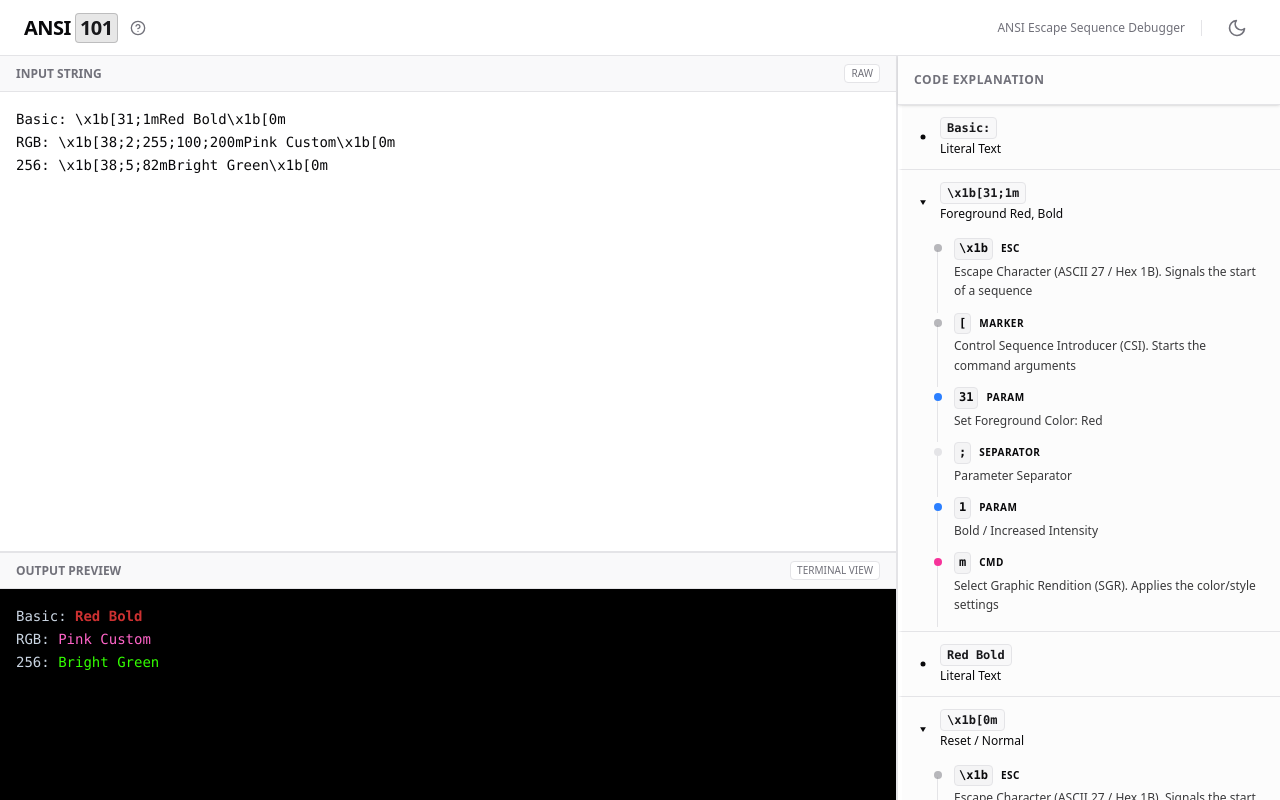
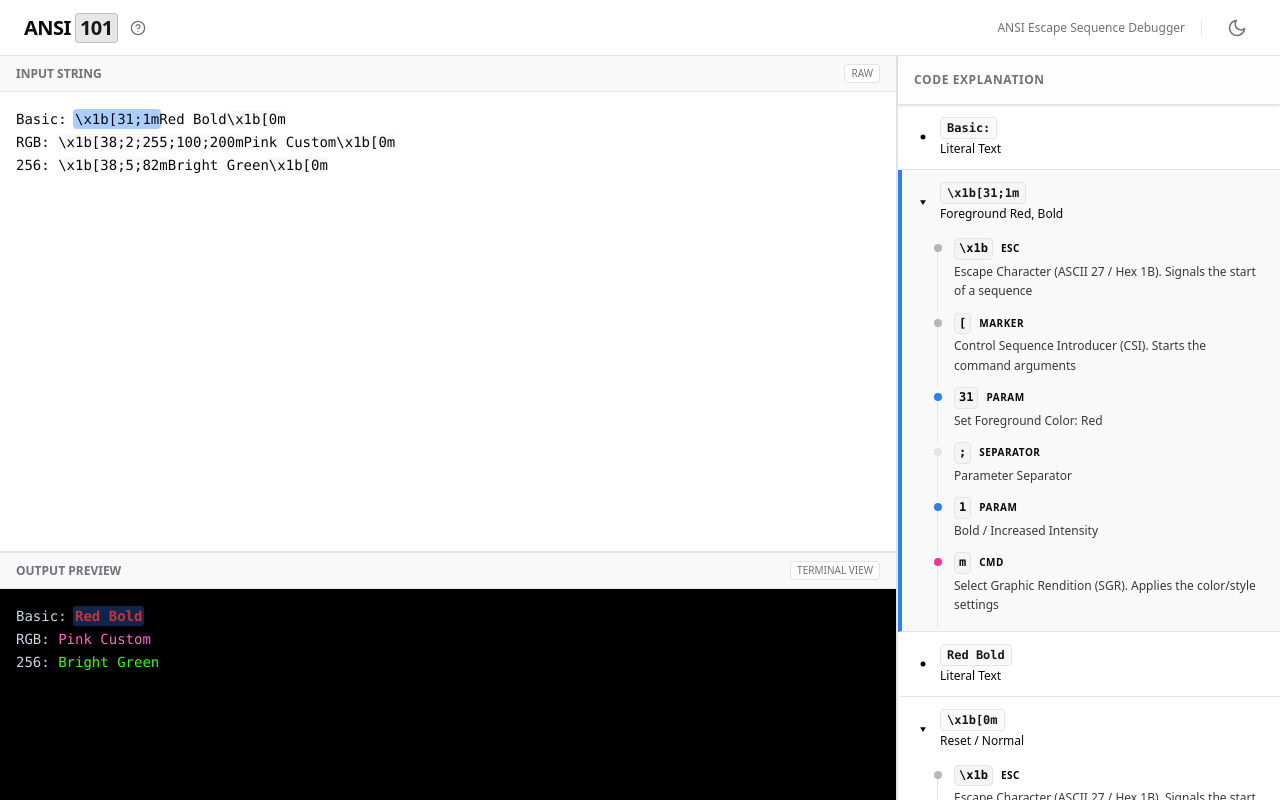
Before and after one commit to codecrafters-io/ansi101, a Next.js app: page / in a window 1280 px wide. Built offline with nearby package versions, Linux system fonts and the light colour scheme.

Commit message:
feat: persistent hightlights beta, support to highlight in all panels

```diff
--- a/src/app/page.tsx
+++ b/src/app/page.tsx
@@ -2,6 +2,8 @@
 import { useState, useEffect, useCallback, useRef, Suspense } from "react";
 import { Menu, X, HelpCircle } from "lucide-react";
 import { useSearchParams } from "next/navigation";
+import Link from "next/link";
+import clsx from "clsx";
 
 import { parseAnsi } from "@/utils/ansiParser";
 import { AnsiToken } from "@/types/ansi";
@@ -19,10 +21,27 @@ const MIN_SIDEBAR_WIDTH = 250;
 const MAX_SIDEBAR_WIDTH = 800;
 
 function ANSIWorkspace() {
-  const [input, setInput] = useState(DEFAULT_INPUT);
-  const [tokens, setTokens] = useState<AnsiToken[]>([]);
+  const searchParams = useSearchParams();
+
+  const getInitialData = () => {
+    const urlInput = searchParams.get("q") || searchParams.get("input");
+    const rawInput = urlInput || DEFAULT_INPUT;
+
+    const t = parseAnsi(rawInput);
+
+    const firstAnsi = t.find((x) => x.type === "ansi");
+    const s = firstAnsi ? firstAnsi.id : t[0]?.id || null;
+
+    return { input: rawInput, tokens: t, selectedId: s };
+  };
+
+  const [initialData] = useState(getInitialData());
+  const [input, setInput] = useState(initialData.input);
+  const [tokens, setTokens] = useState<AnsiToken[]>(initialData.tokens);
+  const [selectedId, setSelectedId] = useState<string | null>(
+    initialData.selectedId
+  );
   const [hoveredId, setHoveredId] = useState<string | null>(null);
-  const searchParams = useSearchParams();
 
   const [isSidebarOpen, setIsSidebarOpen] = useState(false);
   const [isInfoOpen, setIsInfoOpen] = useState(false);
@@ -53,11 +72,11 @@ function ANSIWorkspace() {
   );
 
   useEffect(() => {
-    const queryParam = searchParams.get("q") || searchParams.get("input");
-
-    if (queryParam) {
-      setInput(queryParam);
-    }
+    const data = getInitialData();
+    setInput(data.input);
+    setTokens(data.tokens);
+    setSelectedId(data.selectedId);
+    // eslint-disable-next-line react-hooks/exhaustive-deps
   }, [searchParams]);
 
   useEffect(() => {
@@ -73,25 +92,32 @@ function ANSIWorkspace() {
 
   useEffect(() => {
     setTokens(parseAnsi(input));
+
+    if (!input) {
+      setSelectedId(null);
+    }
   }, [input]);
 
   return (
     <main
-      className={`h-dvh w-screen bg-background flex flex-col overflow-hidden text-foreground font-sans transition-colors duration-300 relative ${
-        isResizing ? "cursor-col-resize select-none" : ""
-      }`}
+      className={clsx(
+        "h-dvh w-screen bg-background flex flex-col overflow-hidden text-foreground font-sans transition-colors duration-300 relative",
+        isResizing && "cursor-col-resize select-none"
+      )}
     >
       <LoadingScreen />
       <InfoModal isOpen={isInfoOpen} onClose={() => setIsInfoOpen(false)} />
       {/* HEADER */}
       <header className="h-14 shrink-0 border-b border-border flex items-center justify-between px-4 lg:px-6 bg-card/80 backdrop-blur-sm z-40 relative">
         <div className="flex items-center gap-2">
+          <Link href="/">
             <h1 className="font-bold text-xl tracking-tight flex items-center gap-1">
               ANSI
               <span className="text-primary bg-primary/10 px-1 rounded border border-primary/20">
                 101
               </span>
             </h1>
+          </Link>
 
           <button
             onClick={() => setIsInfoOpen(true)}
@@ -128,9 +154,9 @@ function ANSIWorkspace() {
 
       {/* Main Workspace */}
       <div className="flex-1 flex overflow-hidden relative">
-        {/* LEFT COLUMN: Input & Preview */}
+        {/* LEFT COLUMN */}
         <div className="flex-1 flex flex-col min-w-0 bg-secondary/5">
-          {/* Top: Input Area */}
+          {/* Input Area */}
           <div className="flex-1 flex flex-col border-b border-border relative min-h-[50%] lg:min-h-75">
             <div className="bg-muted/50 px-4 py-2 text-xs font-bold text-muted-foreground uppercase z-20 border-b border-border flex items-center justify-between">
               <span>Input String</span>
@@ -145,11 +171,14 @@ function ANSIWorkspace() {
                 setInput={setInput}
                 tokens={tokens}
                 hoveredId={hoveredId}
+                onHoverChange={setHoveredId}
+                selectedId={selectedId}
+                onSelect={setSelectedId}
               />
             </div>
           </div>
 
-          {/* Bottom: Preview Area */}
+          {/* Preview Area */}
           <div className="h-1/2 lg:h-1/3 flex flex-col border-t border-border bg-background">
             <div className="bg-muted/50 px-4 py-2 text-xs font-bold text-muted-foreground uppercase flex justify-between items-center border-b border-border">
               <span>Output Preview</span>
@@ -159,7 +188,13 @@ function ANSIWorkspace() {
             </div>
 
             <div className="flex-1 p-4 overflow-auto scrollbar-thin scrollbar-thumb-terminal-border bg-black">
-              <TerminalOutput tokens={tokens} hoveredId={hoveredId} />
+              <TerminalOutput
+                tokens={tokens}
+                hoveredId={hoveredId}
+                onHoverChange={setHoveredId}
+                selectedId={selectedId}
+                onSelect={setSelectedId}
+              />
             </div>
           </div>
         </div>
@@ -174,35 +209,21 @@ function ANSIWorkspace() {
           id="mobile-sidebar"
           ref={sidebarRef}
           style={
-            {
-              "--sidebar-width": `${sidebarWidth}px`,
-            } as React.CSSProperties
+            { "--sidebar-width": `${sidebarWidth}px` } as React.CSSProperties
           }
-          className={`
-            /* BASE WIDTH */
-            w-full
-
-            /* DESKTOP WIDTH */
-            lg:w-(--sidebar-width)
-
-            bg-card border-l border-border
-            flex flex-col
-            transition-transform duration-300 ease-in-out
-            shrink-0
-
-            /* MOBILE DRAWER BEHAVIOR */
-            ${
+          className={clsx(
+            "w-full lg:w-(--sidebar-width) bg-card border-l border-border flex flex-col transition-transform duration-300 ease-in-out shrink-0",
             isSidebarOpen
-                ? "fixed inset-0 z-50 top-14 translate-x-0" // Open: Cover screen
-                : "fixed inset-0 z-50 top-14 translate-x-full lg:translate-x-0 lg:static" // Closed: Off-screen OR Desktop Static
-            }
-        `}
+              ? "fixed inset-0 z-50 top-14 translate-x-0"
+              : "fixed inset-0 z-50 top-14 translate-x-full lg:translate-x-0 lg:static"
+          )}
         >
           {/* DRAG HANDLE (Desktop Only) */}
           <div
-            className={`hidden lg:block absolute left-0 top-0 bottom-0 w-1 -ml-0.75 cursor-col-resize hover:bg-primary/50 active:bg-primary transition-colors z-50 ${
+            className={clsx(
+              "hidden lg:block absolute left-0 top-0 bottom-0 w-1 -ml-0.75 cursor-col-resize hover:bg-primary/50 active:bg-primary transition-colors z-50",
               isResizing ? "bg-primary" : "bg-transparent"
-            }`}
+            )}
             onMouseDown={startResizing}
           />
           {/* Cover Sidebar When Resizing */}
@@ -213,6 +234,8 @@ function ANSIWorkspace() {
             tokens={tokens}
             onHoverChange={setHoveredId}
             hoveredId={hoveredId}
+            selectedId={selectedId}
+            onSelect={setSelectedId}
           />
         </div>
       </div>
--- a/src/components/ExplanationSidebar.tsx
+++ b/src/components/ExplanationSidebar.tsx
@@ -1,27 +1,42 @@
+import { useEffect, useRef, forwardRef } from "react";
+import clsx from "clsx";
+
 import { AnsiToken } from "@/types/ansi";
-import clsx from "clsx";
 
 interface ExplanationSidebarProps {
   tokens: AnsiToken[];
   onHoverChange: (id: string | null) => void;
   hoveredId: string | null;
+  selectedId: string | null;
+  onSelect: (id: string | null) => void;
 }
 
 export default function ExplanationSidebar({
   tokens,
   onHoverChange,
   hoveredId,
+  selectedId,
+  onSelect,
 }: ExplanationSidebarProps) {
+  const selectedRef = useRef<HTMLDivElement>(null);
+
+  useEffect(() => {
+    if (selectedId && selectedRef.current) {
+      selectedRef.current.scrollIntoView({
+        behavior: "smooth",
+        block: "center",
+      });
+    }
+  }, [selectedId]);
+
   return (
     <div className="h-full flex flex-col bg-card border-l border-border text-card-foreground font-sans text-sm">
-      {/* Header */}
       <div className="p-4 border-b border-border bg-muted/20 shadow-sm z-10">
         <h2 className="font-bold text-muted-foreground uppercase tracking-wider text-xs">
           Code Explanation
         </h2>
       </div>
 
-      {/* List Area */}
       <div className="overflow-y-auto flex-1 p-0 scrollbar-thin scrollbar-thumb-border">
         {tokens.length === 0 && (
           <p className="p-6 text-foreground italic text-center">
@@ -34,7 +49,10 @@ export default function ExplanationSidebar({
             key={token.id}
             token={token}
             isHovered={hoveredId === token.id}
+            isSelected={selectedId === token.id}
             onHoverChange={onHoverChange}
+            onSelect={onSelect}
+            ref={selectedId === token.id ? selectedRef : null}
           />
         ))}
         <div className="h-20" />
@@ -43,31 +61,42 @@ export default function ExplanationSidebar({
   );
 }
 
-function TokenCard({
-  token,
-  isHovered,
-  onHoverChange,
-}: {
+interface TokenCardProps {
   token: AnsiToken;
   isHovered: boolean;
+  isSelected: boolean;
   onHoverChange: (id: string | null) => void;
-}) {
+  onSelect: (id: string | null) => void;
+}
+
+const TokenCard = forwardRef<HTMLDivElement, TokenCardProps>(
+  ({ token, isHovered, isSelected, onHoverChange, onSelect }, ref) => {
     return (
       <div
+        ref={ref}
+        onClick={() => onSelect(token.id)}
         onMouseEnter={() => onHoverChange(token.id)}
         onMouseLeave={() => onHoverChange(null)}
-      className={`border-b border-border transition-colors ${
-        isHovered
-          ? "border-l-4 border-l-primary"
-          : "border-l-4 border-l-transparent"
-      }`}
+        className={clsx(
+          "border-b border-border transition-all duration-200 cursor-pointer",
+          (isSelected || (isSelected && isHovered)) &&
+            "border-l-4 border-l-blue-500 bg-muted/50",
+          isHovered &&
+            !isSelected &&
+            "border-l-4 border-l-yellow-500 bg-yellow-500/10",
+          !isHovered && !isSelected && "border-l-4 border-l-transparent"
+        )}
       >
-      {/* Header / Summary */}
-      <details open className="group open:bg-muted/30">
-        <summary className="flex items-center gap-3 px-4 py-3 cursor-pointer list-none select-none group-[:not([open])]:hover:bg-muted/30 transition-colors">
-          {/* Arrow */}
-          <div className="text-foreground transition-transform group-open:rotate-90">
-            {token.type === "ansi" && (
+        <details open className="group">
+          <summary className="flex items-center gap-3 px-4 py-3 cursor-pointer list-none select-none">
+            {/* ARROW */}
+            <div
+              className="text-foreground transition-transform group-open:rotate-90 p-1 -m-1 hover:text-primary"
+              onClick={(e) => {
+                e.stopPropagation();
+              }}
+            >
+              {token.type === "ansi" ? (
                 <svg
                   width="10"
                   height="10"
@@ -76,8 +105,7 @@ function TokenCard({
                 >
                   <path d="M8 5v14l11-7z" />
                 </svg>
-            )}
-            {token.type === "text" && (
+              ) : (
                 <svg
                   width="10"
                   height="10"
@@ -89,14 +117,19 @@ function TokenCard({
               )}
             </div>
 
-          <div className="flex-1 min-w-0">
-            {/* Raw Code Preview */}
+            {/* THE CONTENT */}
+            <div
+              className="flex-1 min-w-0"
+              onClick={(e) => {
+                e.preventDefault();
+                onSelect(token.id);
+              }}
+            >
               <div className="flex items-center mb-0.5">
                 <code className="font-mono text-primary font-bold text-xs px-1.5 py-0.5 rounded bg-muted/50 border border-border truncate">
                   {token.raw}
                 </code>
               </div>
-            {/* Summary */}
               <div className="text-foreground text-xs font-medium truncate">
                 {token.summary}
               </div>
@@ -115,10 +148,7 @@ function TokenCard({
                 key={idx}
                 className="relative flex gap-3 text-xs leading-relaxed group/part"
               >
-              {/* Visual Line Connecting Parts */}
                 <div className="absolute left-0.75 top-3 -bottom-3 w-px bg-border last:hidden"></div>
-
-              {/* Value Dots */}
                 <div className="shrink-0 flex flex-col items-center z-10">
                   <span
                     className={clsx(
@@ -132,10 +162,8 @@ function TokenCard({
                     )}
                   ></span>
                 </div>
-
                 <div className="flex-1">
                   <div className="flex items-baseline gap-2">
-                  {/* Code Badge */}
                     <code
                       className={clsx(
                         "font-mono font-bold px-1 rounded border",
@@ -146,7 +174,6 @@ function TokenCard({
                     >
                       {part.value}
                     </code>
-                  {/* Type Label */}
                     <span
                       className={clsx(
                         "uppercase text-[10px] font-bold tracking-wider",
@@ -158,7 +185,6 @@ function TokenCard({
                       {part.label === part.value ? part.type : part.label}
                     </span>
                   </div>
-                {/* Description Text */}
                   <div
                     className={clsx(
                       "mt-0.5",
@@ -177,3 +203,6 @@ function TokenCard({
       </div>
     );
   }
+);
+
+TokenCard.displayName = "TokenCard";
--- a/src/components/InfoModal.tsx
+++ b/src/components/InfoModal.tsx
@@ -1,8 +1,8 @@
 "use client";
 
-import clsx from "clsx";
 import { X, Github, Globe } from "lucide-react";
 import { useEffect, useState } from "react";
+import clsx from "clsx";
 
 interface Props {
   isOpen: boolean;
--- a/src/components/InputEditor.tsx
+++ b/src/components/InputEditor.tsx
@@ -1,4 +1,6 @@
 import { useRef } from "react";
+import clsx from "clsx";
+
 import { AnsiToken } from "@/types/ansi";
 
 interface InputEditorProps {
@@ -6,6 +8,9 @@ interface InputEditorProps {
   setInput: (val: string) => void;
   tokens: AnsiToken[];
   hoveredId: string | null;
+  selectedId: string | null;
+  onSelect: (id: string | null) => void;
+  onHoverChange: (id: string | null) => void;
 }
 
 export default function InputEditor({
@@ -13,50 +18,125 @@ export default function InputEditor({
   setInput,
   tokens,
   hoveredId,
+  selectedId,
+  onSelect,
+  onHoverChange,
 }: InputEditorProps) {
-  const backdropRef = useRef<HTMLDivElement>(null);
+  const textareaRef = useRef<HTMLTextAreaElement>(null);
+  const highlightRef = useRef<HTMLDivElement>(null);
 
   const handleScroll = (e: React.UIEvent<HTMLTextAreaElement>) => {
-    if (backdropRef.current) {
-      backdropRef.current.scrollTop = e.currentTarget.scrollTop;
-      backdropRef.current.scrollLeft = e.currentTarget.scrollLeft;
+    if (highlightRef.current) {
+      highlightRef.current.scrollTop = e.currentTarget.scrollTop;
+      highlightRef.current.scrollLeft = e.currentTarget.scrollLeft;
     }
   };
 
-  const sharedClasses =
-    "absolute inset-0 p-4 font-mono text-sm leading-relaxed whitespace-pre-wrap break-all border-0 m-0";
+  const handleMouseMove = (e: React.MouseEvent<HTMLTextAreaElement>) => {
+    if (!textareaRef.current) return;
+
+    const prevPointerEvents = textareaRef.current.style.pointerEvents;
+    textareaRef.current.style.pointerEvents = "none";
+    const elementUnderneath = document.elementFromPoint(e.clientX, e.clientY);
+    textareaRef.current.style.pointerEvents = prevPointerEvents;
+
+    if (elementUnderneath && elementUnderneath.hasAttribute("data-token-id")) {
+      const tokenId = elementUnderneath.getAttribute("data-token-id");
+      onHoverChange(tokenId);
+    } else {
+      onHoverChange(null);
+    }
+  };
+
+  const handleMouseLeave = () => {
+    onHoverChange(null);
+  };
+
+  const handleClickSelect = () => {
+    if (!textareaRef.current) return;
+
+    const cursorIndex = textareaRef.current.selectionStart;
+
+    const foundToken = tokens.find(
+      (t) => cursorIndex >= t.start && cursorIndex < t.end
+    );
+
+    if (foundToken) {
+      if (foundToken.id === selectedId) {
+        // onSelect(null);
+      } else {
+        onSelect(foundToken.id);
+      }
+    } else {
+      // onSelect(null);
+    }
+  };
+
+  const typographyClasses =
+    "font-mono text-sm leading-relaxed whitespace-pre-wrap break-all";
+  const paddingClasses = "p-4";
 
   return (
-    <div className="relative flex-1 w-full h-full overflow-hidden bg-background font-mono text-sm">
-      {/* BACKDROP */}
+    <div className="relative flex-1 w-full h-full overflow-hidden bg-background">
+      {/* HIGHLIGHTS */}
       <div
-        ref={backdropRef}
-        className={`${sharedClasses} pointer-events-none overflow-hidden select-none`}
+        ref={highlightRef}
+        className={clsx(
+          "absolute inset-0 pointer-events-none text-transparent overflow-hidden select-none",
+          paddingClasses,
+          typographyClasses
+        )}
         aria-hidden="true"
       >
-        {tokens.map((token) => (
-          <span
-            key={token.id}
-            className={`${
-              token.id === hoveredId
-                ? "bg-highlight/40 text-transparent"
-                : "text-transparent"
-            }`}
-          >
-            {token.raw}
-          </span>
-        ))}
+        {tokens.map((token) => {
+          const isHovered = token.id === hoveredId;
+          const isSelected = token.id === selectedId;
+
+          let highlightClass = "";
+
+          if (isSelected) {
+            highlightClass =
+              "bg-blue-500/40 ring-2 ring-blue-500/40 rounded-[2px] z-20";
+          } else if (isHovered) {
+            highlightClass =
+              "bg-yellow-500/30 ring-2 ring-yellow-500/30 rounded-[2px] z-10";
+          } else if (token.type === "ansi") {
+            highlightClass = "bg-secondary/50 rounded-[2px]";
+          }
+
+          return (
+            <span
+              key={token.id}
+              data-token-id={token.id}
+              className={clsx(
+                "transition-colors duration-75 pointer-events-auto",
+                highlightClass
+              )}
+            >
+              {token.raw}
+            </span>
+          );
+        })}
         {input.endsWith("\n") && <br />}
       </div>
 
+      {/* TEXTAREA */}
       <textarea
+        ref={textareaRef}
         id="ansi-editor"
         name="ansi-input"
         aria-label="Raw ANSI Input String"
         value={input}
         onChange={(e) => setInput(e.target.value)}
         onScroll={handleScroll}
-        className={`${sharedClasses} bg-transparent focus:outline-none resize-none text-foreground z-10 block w-full h-full overflow-auto scrollbar-thin scrollbar-thumb-border`}
+        onMouseMove={handleMouseMove}
+        onMouseLeave={handleMouseLeave}
+        onClick={handleClickSelect}
+        className={clsx(
+          "absolute inset-0 block w-full h-full bg-transparent text-foreground focus:outline-none resize-none z-10 overflow-auto scrollbar-thin scrollbar-thumb-border",
+          paddingClasses,
+          typographyClasses
+        )}
         spellCheck={false}
         placeholder="Paste your ANSI string here..."
         autoComplete="off"
--- a/src/components/TerminalOutput.tsx
+++ b/src/components/TerminalOutput.tsx
@@ -1,74 +1,97 @@
+import clsx from "clsx";
+
 import { AnsiToken, TerminalState } from "@/types/ansi";
 import { INITIAL_STATE, updateState, getStyleObject } from "@/utils/ansiToCss";
 
 interface TerminalOutputProps {
   tokens: AnsiToken[];
   hoveredId: string | null;
+  selectedId: string | null;
+  onSelect: (id: string | null) => void;
+  onHoverChange: (id: string | null) => void;
 }
 
 export default function TerminalOutput({
   tokens,
   hoveredId,
+  selectedId,
+  onSelect,
+  onHoverChange,
 }: TerminalOutputProps) {
+  let currentState: TerminalState = { ...INITIAL_STATE };
+  let activeAnsiTokenId: string | null = null;
+
   const renderableParts: {
     id: string;
     text: string;
     style: React.CSSProperties;
-    isHighlighted: boolean;
+    isHovered: boolean;
+    isSelected: boolean;
   }[] = [];
-
-  let currentState: TerminalState = { ...INITIAL_STATE };
-  let activeAnsiHighlighterId: string | null = null;
 
   tokens.forEach((token) => {
     if (token.type === "ansi") {
-      if (
-        token.category === "color" ||
-        token.category === "style" ||
-        token.category === "reset"
-      ) {
       if (token.params) {
         currentState = updateState(currentState, token.params);
+      }
 
-          if (token.id === hoveredId && token.category !== "reset") {
-            activeAnsiHighlighterId = token.id;
-          } else if (activeAnsiHighlighterId) {
-            const isVisualChange =
-              token.category === "color" || token.params.includes(0);
-            if (isVisualChange) activeAnsiHighlighterId = null;
-          }
-        }
+      if (token.category === "color" || token.category === "style") {
+        activeAnsiTokenId = token.id;
+      } else if (token.category === "reset") {
+        activeAnsiTokenId = null;
       }
     } else {
+      const isHovered =
+        hoveredId !== null &&
+        (token.id === hoveredId || activeAnsiTokenId === hoveredId);
+
+      const isSelected =
+        selectedId !== null &&
+        (token.id === selectedId || activeAnsiTokenId === selectedId);
+
       renderableParts.push({
         id: token.id,
         text: token.raw,
         style: getStyleObject(currentState),
-        isHighlighted:
-          token.category !== "reset" &&
-          (token.id === hoveredId || activeAnsiHighlighterId !== null),
+        isHovered,
+        isSelected,
       });
     }
   });
 
   return (
     <div className="font-mono text-sm leading-relaxed whitespace-pre-wrap break-all relative z-10">
-      {renderableParts.map((part) => (
+      {renderableParts.map((part) => {
+        let highlightClass = "";
+
+        if (part.isSelected) {
+          highlightClass =
+            "bg-blue-500/30 ring-2 ring-blue-500/30 z-20 rounded-[1px]";
+        } else if (part.isHovered) {
+          highlightClass =
+            "bg-yellow-500/30 ring-2 ring-yellow-500/30 z-10 rounded-[1px]";
+        }
+
+        return (
           <span
             key={part.id}
             style={part.style}
-          className={`
-                ${!part.style.color ? "text-slate-300" : ""}
-                ${
-                  part.isHighlighted
-                    ? "bg-yellow-500/30 ring-2 ring-yellow-500/30 rounded-sm"
-                    : ""
-                }
-            `}
+            onClick={(e) => {
+              e.stopPropagation();
+              onSelect(part.id);
+            }}
+            onMouseEnter={() => onHoverChange(part.id)}
+            onMouseLeave={() => onHoverChange(null)}
+            className={clsx(
+              "cursor-pointer transition-all duration-75 relative",
+              !part.style.color && "text-slate-300",
+              highlightClass
+            )}
           >
             {part.text}
           </span>
-      ))}
+        );
+      })}
     </div>
   );
 }
--- a/src/components/ThemeToggle.tsx
+++ b/src/components/ThemeToggle.tsx
@@ -4,7 +4,6 @@ import { useState, useEffect } from "react";
 export default function ThemeToggle() {
   const [darkMode, setDarkMode] = useState(false);
 
-  // Sync state with the DOM on mount
   useEffect(() => {
     const isDark = document.documentElement.classList.contains("dark");
     // eslint-disable-next-line react-hooks/set-state-in-effect
```
Also changed, not shown: src/components/LoadingScreen.tsx (+5 -5 lines), src/utils/ansiExplainer.ts (+6 -11 lines), src/utils/ansiParser.ts (+3 -5 lines), src/utils/ansiToCss.ts (+5 -9 lines). Lines whose indentation alone changed are shown as unchanged.
